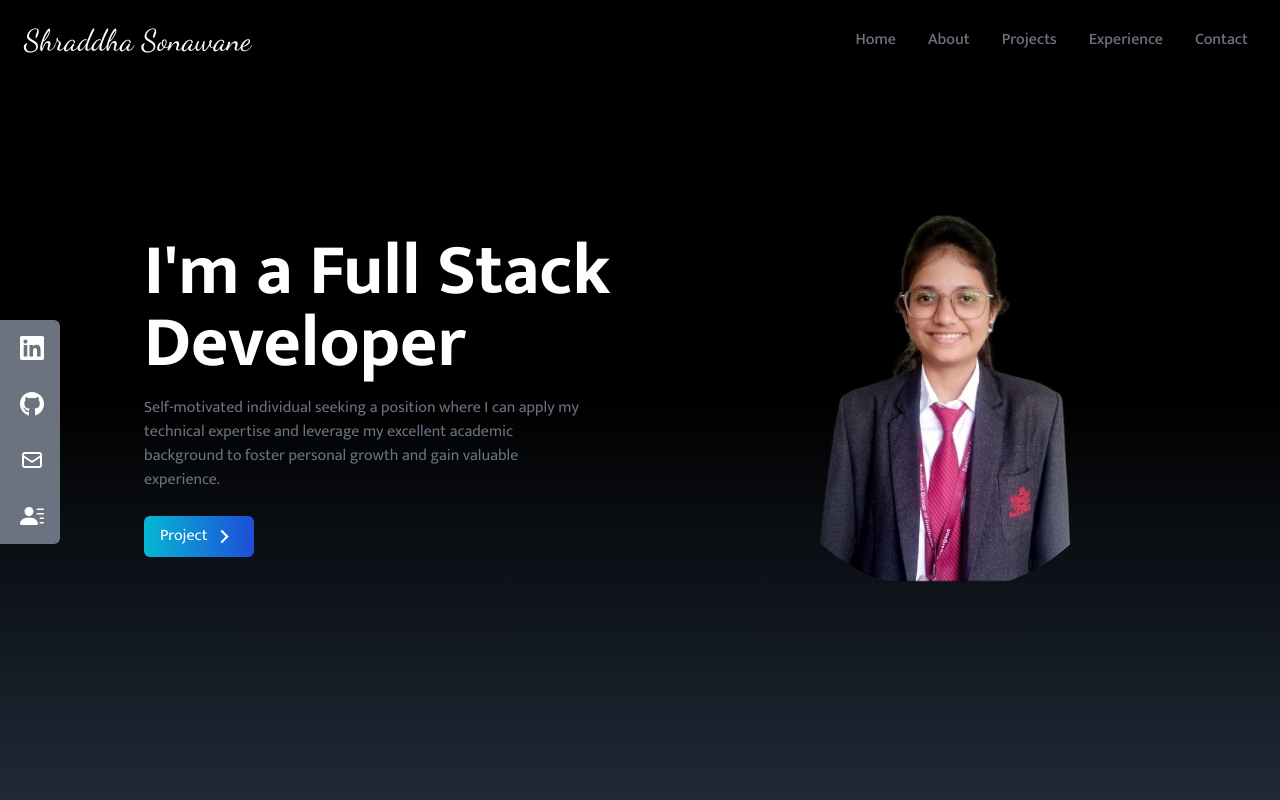
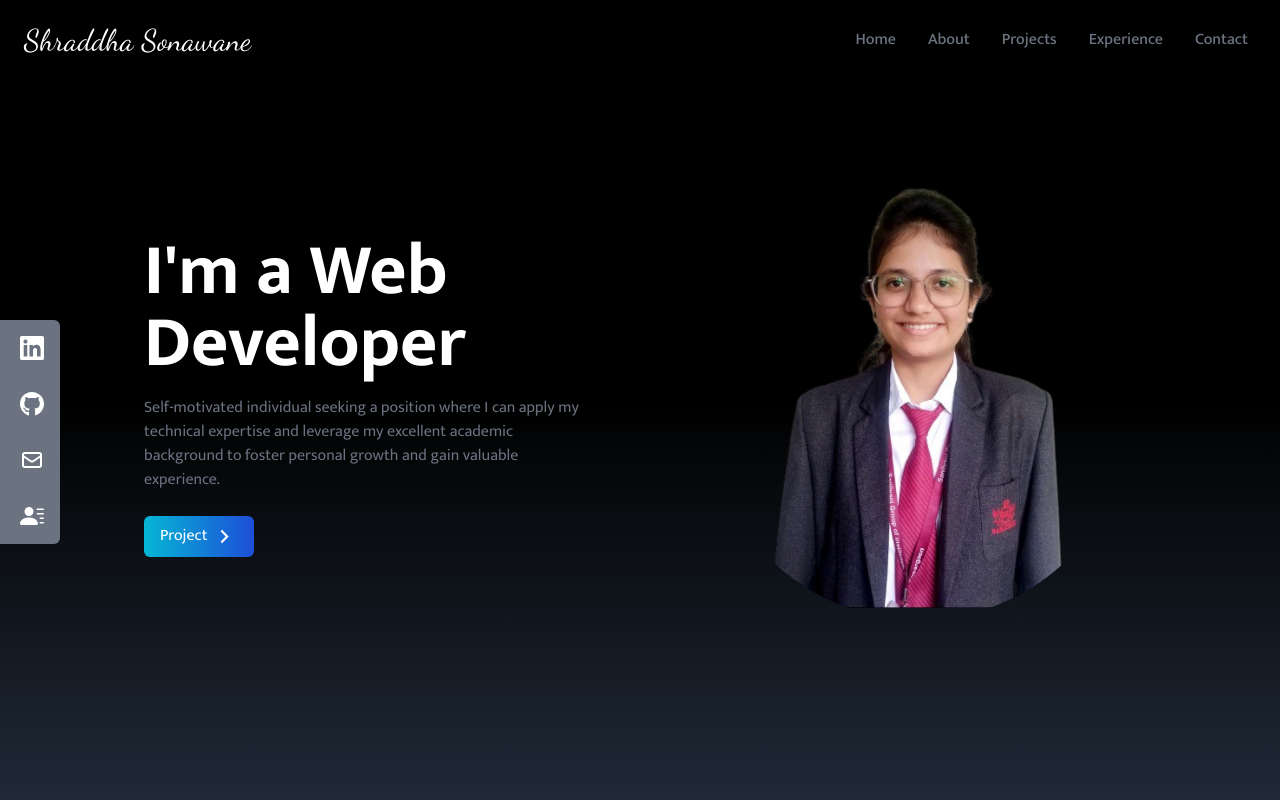
Before and after one commit to s0013/Portfolio, a React (Create React App) app: page / in a window 1280 px wide. Shown: the top 800 px of the page. Built offline with nearby package versions, Linux system fonts and the light colour scheme.

Commit message:
chnages8

```diff
--- a/src/components/Home.jsx
+++ b/src/components/Home.jsx
@@ -10,7 +10,7 @@ const Home = () => {
       <div className='max-w-screen-lg mx-auto flex flex-col items-center justify-center h-full px-4 md:flex-row'>
         <div className='flex flex-col justify-center h-full'>
           <h2 className='text-4xl sm:text-7xl font-bold text-white'>
-            I'm a Full Stack Developer
+            I'm a Web Developer
           </h2>
           <p className='text-gray-500 py-4 max-w-md'>
             Self-motivated individual seeking a position where I can apply my technical expertise and leverage my
```
